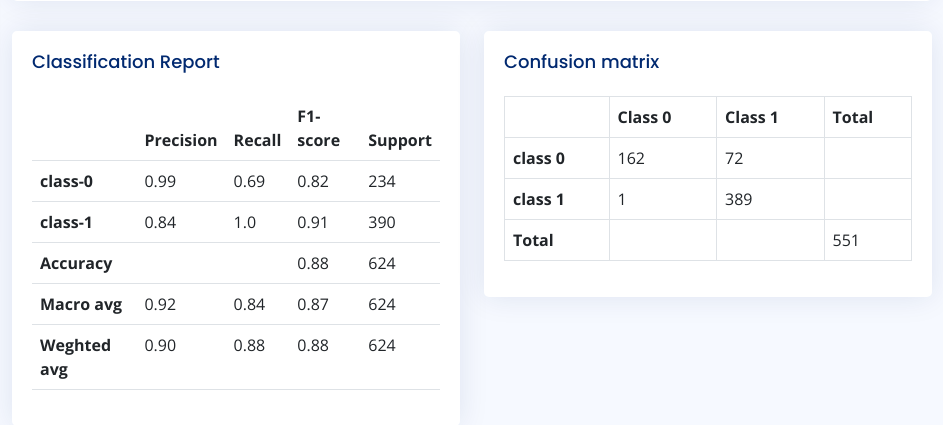
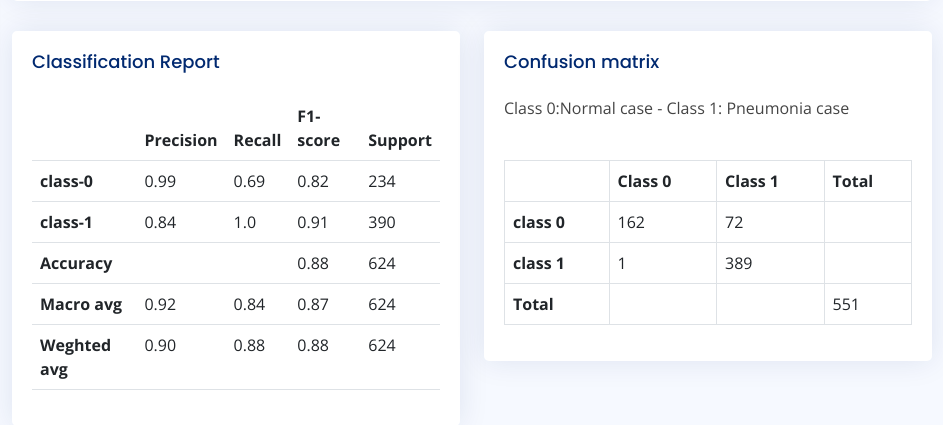
Before and after one commit to PneumoniApp/web-server, a Django app: template main/templates/main/information.html in a window 1280 px wide. Shown: the part 542-967 px from the top of the page, without its empty margins (318-1261 px from the left). Run offline with Django 3.2, Linux system fonts and the light colour scheme; the template is opened without the code that fills it, so the values that code supplies are empty; some libraries are stand-ins or nearby versions.

```diff
--- a/main/templates/main/information.html
+++ b/main/templates/main/information.html
@@ -134,7 +134,8 @@
             <div class="card">
                 <div class="card-body">
                     <h5 class="card-title">Confusion matrix</h5>
-
+                    <p class="card-text"> Class 0:Normal case - Class 1: Pneumonia case</p>
+                    <br>
                     <!-- Table with hoverable rows -->
                     <table class="table table-bordered">
                         <thead>
```
